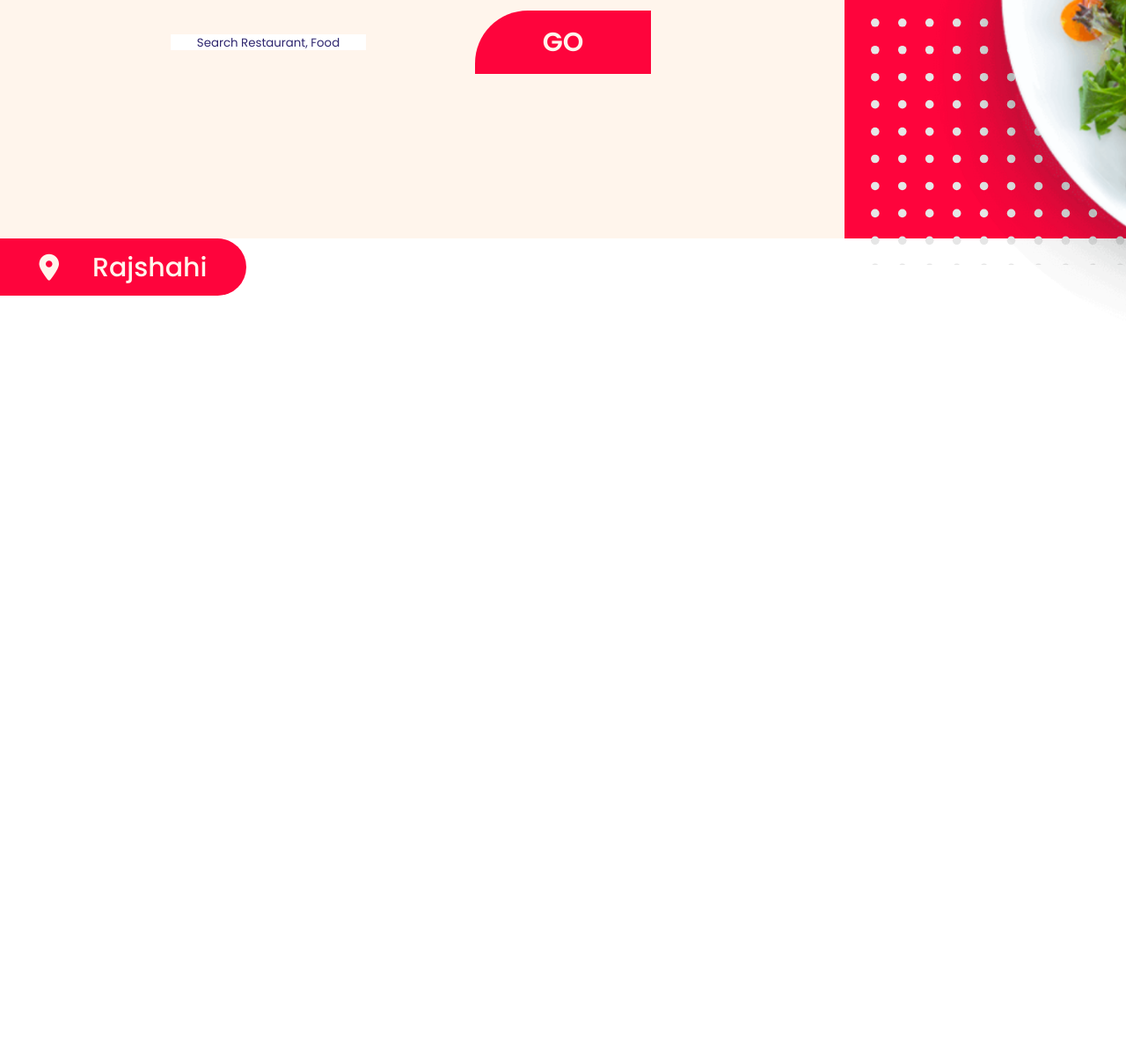
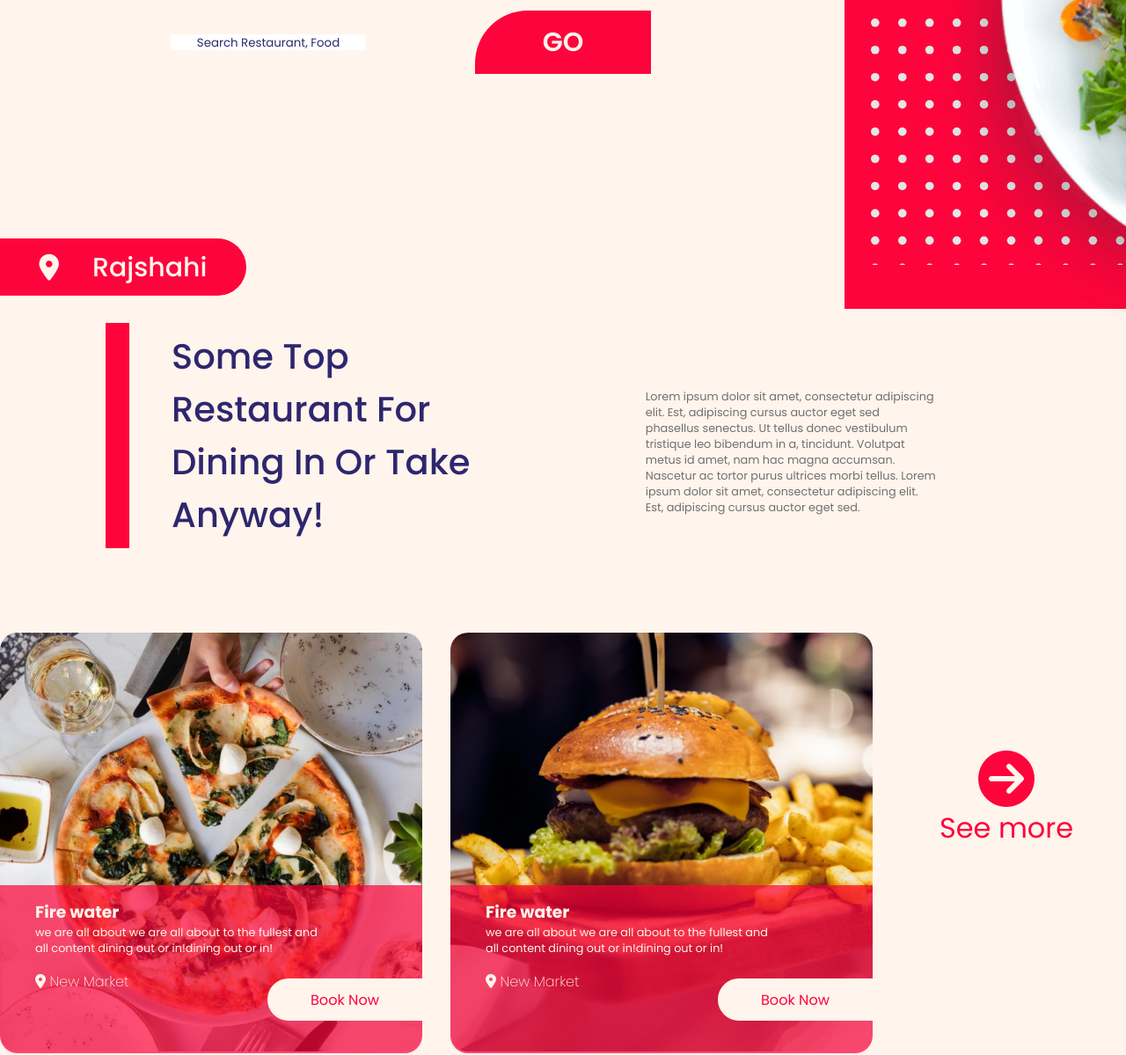
Before and after one commit to juannaranjo31/expice-restaurant, a website: page app/index.html in a window 1280 px wide. Shown: the part 529-1728 px from the top of the page at 88% size. Before the commit the page ends 922 px from the top, so only its background shows below. Drawn offline with nearby package versions, Linux system fonts and the light colour scheme; files that its build step writes are made by us from their sources.

Commit message:
Second section

```diff
--- a/app/index.html
+++ b/app/index.html
@@ -51,7 +51,7 @@
       </div>
     </div>
 
-    <div class="vector"></div>
+    <div class="vector vector--main"></div>
     <div class="vector vector--bottom"></div>
 
     <div class="image image--top">
@@ -81,6 +81,73 @@
 
   </section>
 
+  <section class="page">
+
+    <div class="panel panel--description">
+
+      <div class="description">
+        <h1 class="description__title">
+          Some Top Restaurant For Dining In Or Take Anyway!
+        </h1>
+
+        <p class="description__paragraph">
+          Lorem ipsum dolor sit amet, consectetur adipiscing elit. Est, adipiscing cursus auctor eget sed phasellus
+          senectus. Ut tellus donec vestibulum tristique leo bibendum in a, tincidunt. Volutpat metus id amet, nam hac
+          magna accumsan. Nascetur ac tortor purus ultrices morbi tellus. Lorem ipsum dolor sit amet, consectetur
+          adipiscing elit. Est, adipiscing cursus auctor eget sed.
+        </p>
+      </div>
+
+      <div class="card card--grid">
+
+        <div class="card">
+          <img src="images/pizza.png" alt="Pizza" class="card card__image">
+          <div class="card__info">
+            <div class="card__info-content">
+              <h3 class="card__info-content-title">Fire water</h3>
+              <p class="card__info-content-paragraph">we are all about we are all about to the fullest and all content
+                dining out or in!dining out or in!
+              </p>
+              <a class="card__info-content-link" href="#">
+                <div class="card-info-content-ubication">
+                  <i class="card__info-content-ubication-icon fas fa-map-marker-alt"></i> New Market
+                </div>
+              </a>
+              <button class="card__info-content-book">Book Now</button>
+            </div>
+          </div>
+        </div>
+
+        <div class="card">
+          <img src="images/hamburguer.png" alt="Hamburguer" class="card card__image">
+          <div class="card__info">
+            <div class="card__info-content">
+              <h3 class="card__info-content-title">Fire water</h3>
+              <p class="card__info-content-paragraph">we are all about we are all about to the fullest and all content
+                dining out or in!dining out or in!
+              </p>
+              <a class="card__info-content-link" href="#">
+                <div class="card-info-content-ubication">
+                  <i class="card__info-content-ubication-icon fas fa-map-marker-alt"></i> New Market
+                </div>
+              </a>
+              <button class="card__info-content-book">Book Now</button>
+            </div>
+          </div>
+        </div>
+
+        <a href="#" class="card__next-link">
+          <i class="fas fa-arrow-circle-right"></i><span class="card__next-link-text">See more</span>
+        </a>
+
+      </div>
+
+
+
+    </div>
+
+  </section>
+
 
 
   <script src="https://kit.fontawesome.com/02f491cdf2.js" crossorigin="anonymous"></script>
--- a/app/styles/adds/_superclass.scss
+++ b/app/styles/adds/_superclass.scss
@@ -2,6 +2,12 @@
     display: flex;
     justify-content: center;
     align-items: center;
+}
+
+%flex-column-end{
+    display: flex;
+    flex-direction: column;
+    justify-content: flex-end;
 }
 
 %space-around {
@@ -10,6 +16,12 @@
     align-items: center;
 }
 
+%space-between {
+    display: flex;
+    justify-content: space-between;
+    align-items: center;
+}
+
 %circle{
     border-radius: 100%;
 }
--- /dev/null
+++ b/app/styles/blocks/_card.scss
@@ -0,0 +1,94 @@
+@import '../colors/colors';
+@import '../../fonts/fonts';
+@import '../adds/superclass';
+
+.card{
+    width: 30rem;
+    height: 29.75rem;
+    border-radius: 20px;
+    margin-top: 4vh;
+
+    &__next{
+        &-link{
+            @extend %align-center;
+            flex-direction: column;
+            width: 15rem;
+            text-decoration: none;
+            font-size: 4em;
+            color: $r_background;
+
+            &:hover{
+                color: $offline;
+            }
+
+            &-text{
+                font-size: 0.5em;
+                font-family: $h_font;
+            }
+        }
+    }
+
+    &__info{
+        height: 40%;
+        width: 100%;
+        background-color: $red_blur;
+        border-radius: 0px 0px 20px 20px;
+        padding-left: 2.5rem;
+        padding-top: 1rem;
+        position: relative;
+        bottom: 40.5%;
+
+        &-content{
+
+            &-title{
+                font-family: $h_font;
+                color: $w_background;
+            }
+
+            &-paragraph{
+                width: 75%;
+                font-family: $h_font;
+                color: $w_background;
+                font-size: 0.8em;
+                margin-bottom: 1rem;
+            }
+
+            &-link{
+                text-decoration: none;
+                color: $w_background;
+                font-family: $h_font;
+                font-weight: 100;
+
+                &:hover{
+                    color: $online;
+                }
+            }
+
+            &-book{
+                background-color: $w_background;
+                width: 40%;
+                height: 3rem;
+                border: hidden;
+                border-radius: 100px 0px 0px 100px;
+                font-family: $h_font;
+                font-size: 1.01em;
+                color: $r_background;
+                position: relative;
+                left: 60%;
+                bottom: 1rem;
+
+                &:hover{
+                    background-color: $r_background_hovered;
+                    color: $w_background;
+                    cursor: pointer;
+                }
+            }
+        }
+    }
+
+    &--grid{
+        display: grid;
+        grid-template-columns: repeat(3, 1fr);
+        gap: 2rem;
+    }
+}
--- /dev/null
+++ b/app/styles/blocks/_description.scss
@@ -0,0 +1,33 @@
+@import '../colors/colors';
+@import '../../fonts/fonts';
+@import '../adds/superclass';
+
+.description{
+    @extend %space-between;
+    border-left: 1.7rem solid $r_background;
+    padding-left: 3rem;
+    padding-right: 13rem;
+    padding-top: 0.5rem;
+    padding-bottom: 0.5rem;
+    margin-top: 12vh;
+    margin-left: 15vh;
+    width: 90%;
+    font-family: $h_font;
+
+
+    &__title{
+        color: $txt_color;
+        width: 40%;
+        font-style: normal;
+        font-weight: 500;
+        font-size: 2.5em;
+        text-align: left;
+    }
+
+    &__paragraph{
+        width: 38%;
+        color: $description_txt;
+        margin-top: 2.4rem;
+        font-size: 0.8em;
+    }
+}
--- a/app/styles/blocks/_page.scss
+++ b/app/styles/blocks/_page.scss
@@ -1,3 +1,4 @@
-section{
+.page{
     display: flex;
+    max-height: 100vh;
 }
--- a/app/styles/blocks/_panel.scss
+++ b/app/styles/blocks/_panel.scss
@@ -3,7 +3,6 @@
 @import '../adds/superclass';
 
 .panel{
-    background: $w-background;
     width: 75%;
     height: 100vh;
 
@@ -187,5 +186,11 @@
     &--right{
         background-color: $r_background;
         width: 25%;
+        height: 110vh;
+    }
+
+    &--description{
+        width: 100%;
+        background: transparent;
     }
 }
--- a/app/styles/blocks/_vector.scss
+++ b/app/styles/blocks/_vector.scss
@@ -1,14 +1,20 @@
 .vector{
-    position: absolute;
-    width: 350px;
-    height: 320px;
-    left: 990px;
-    top: 200px;
     background-image: url('../../images/vector-bg.svg');
     background-size: cover;
 
+    &--main{
+        position: absolute;
+        width: 350px;
+        height: 320px;
+        left: 990px;
+        top: 200px;
+    }
+
     &--bottom{
+        position: absolute;
+        width: 350px;
         height: 280px;
+        left: 990px;
         top: 550px;
     }
 }
--- a/app/styles/colors/_colors.scss
+++ b/app/styles/colors/_colors.scss
@@ -1,6 +1,8 @@
 $w_background: #FFF5EC;
 $r_background: #FE043C;
+$red_blur: rgba(254, 4, 58, 0.7);
 $r_background_hovered: #d3002e;
 $txt_color: #2E266F;
 $online: #31A24C;
 $offline: #868686;
+$description_txt: #707070;
--- a/app/styles/main.scss
+++ b/app/styles/main.scss
@@ -3,6 +3,9 @@
 @import './blocks/image';
 @import './blocks/ubication';
 @import './blocks/vector';
+@import './blocks/description';
+@import './blocks/card';
+@import './colors/colors';
 
 
 *{
@@ -10,3 +13,7 @@
   padding: 0;
   box-sizing: border-box;
 }
+
+body{
+  background-color: $w_background;
+}
```
Also changed, not shown: app/images/hamburguer.png (added), app/images/pizza.png (added).
